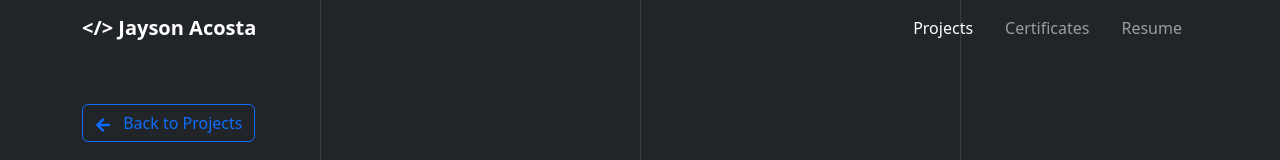
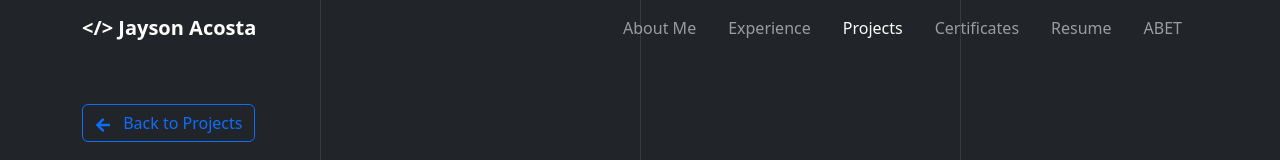
Before and after one commit to jacosta57/portfolio, a Next.js app: page /projects/FinAntes in a window 1280 px wide. Shown: the top 160 px of the page. Built offline with nearby package versions, Linux system fonts and the light colour scheme.

Commit message:
Removed comments that were unnecessary

```diff
--- a/src/app/not-found.tsx
+++ b/src/app/not-found.tsx
@@ -74,7 +74,6 @@ export default function NotFound() {
             </p>
           </div>
 
-          {/* Navigation Options */}
           <div className="mb-4">
             <h3 className="border-bottom border-primary pb-2 d-inline-block mb-4">
               Where would you like to go?
--- a/src/app/projects/page.tsx
+++ b/src/app/projects/page.tsx
@@ -35,7 +35,6 @@ export default function ProjectListPage() {
 
   return (
     <div className="container mt-5">
-      {/* Filters Section */}
       <div className="mb-4 d-flex flex-wrap align-items-center justify-content-between">
         <h2 className="border-bottom border-primary pb-2 d-inline-block me-3">
           All Projects
@@ -90,7 +89,6 @@ export default function ProjectListPage() {
         </div>
       </div>
 
-      {/* Projects Grid */}
       <div className="row g-4">
         {filteredProjects.length > 0 ? (
           filteredProjects.map((project, index) => (
--- a/src/app/resume/page.tsx
+++ b/src/app/resume/page.tsx
@@ -40,14 +40,12 @@ export default function ResumePage() {
 
   return (
     <div className="container mt-5">
-      {/* Header */}
       <div className="mb-4">
         <h2 className="border-bottom border-primary pb-2 d-inline-block">
           Résumés - Tailored for Different Roles
         </h2>
       </div>
 
-      {/* Resume Grid */}
       <div className="row g-4">
         {resumes.map((resume) => (
           <div className="col-md-6 col-lg-6 mb-4" key={resume.id}>
@@ -56,7 +54,6 @@ export default function ResumePage() {
                 <h5 className="card-title text-primary">{resume.title}</h5>
                 <p className="card-text">{resume.description}</p>
 
-                {/* Technologies */}
                 <div className="mb-3">
                   {resume.technologies.slice(0, 4).map((tech, index) => (
                     <span
@@ -73,7 +70,6 @@ export default function ResumePage() {
                   )}
                 </div>
 
-                {/* Key Highlights */}
                 <div className="mb-3">
                   <small className="text-muted d-block mb-2">
                     Key Highlights:
@@ -88,7 +84,6 @@ export default function ResumePage() {
                   </ul>
                 </div>
 
-                {/* Action Buttons */}
                 <div className="d-flex justify-content-between align-items-center mt-auto">
                   <button
                     className="btn btn-outline-light"
@@ -111,7 +106,6 @@ export default function ResumePage() {
         ))}
       </div>
 
-      {/* Modal */}
       {selectedResume && (
         <div
           className="modal show d-block"
--- a/src/components/layout/Navigation.tsx
+++ b/src/components/layout/Navigation.tsx
@@ -47,6 +47,24 @@ export default function Navigation() {
           <ul className="navbar-nav ms-auto">
             <li className="nav-item mx-2">
               <Link
+                className={`nav-link ${isActiveLink("/about") ? "active" : ""}`}
+                href="/about"
+                onClick={closeMenu}
+              >
+                About Me
+              </Link>
+            </li>
+            <li className="nav-item mx-2">
+              <Link
+                className={`nav-link ${isActiveLink("/experience") ? "active" : ""}`}
+                href="/experience"
+                onClick={closeMenu}
+              >
+                Experience
+              </Link>
+            </li>
+            <li className="nav-item mx-2">
+              <Link
                 className={`nav-link ${isActiveLink("/projects") ? "active" : ""}`}
                 href="/projects"
                 onClick={closeMenu}
@@ -70,6 +88,15 @@ export default function Navigation() {
                 onClick={closeMenu}
               >
                 Resume
+              </Link>
+            </li>
+            <li className="nav-item mx-2">
+              <Link
+                className={`nav-link ${isActiveLink("/abet") ? "active" : ""}`}
+                href="/abet"
+                onClick={closeMenu}
+              >
+                ABET
               </Link>
             </li>
             {/* <li className="nav-item mx-2">
```
Also changed, not shown: src/app/projects/[slug]/page.tsx (+0 -13 lines).
